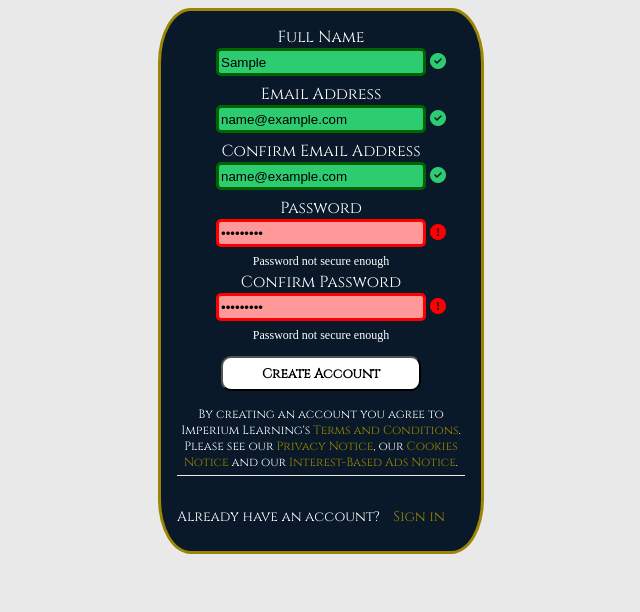
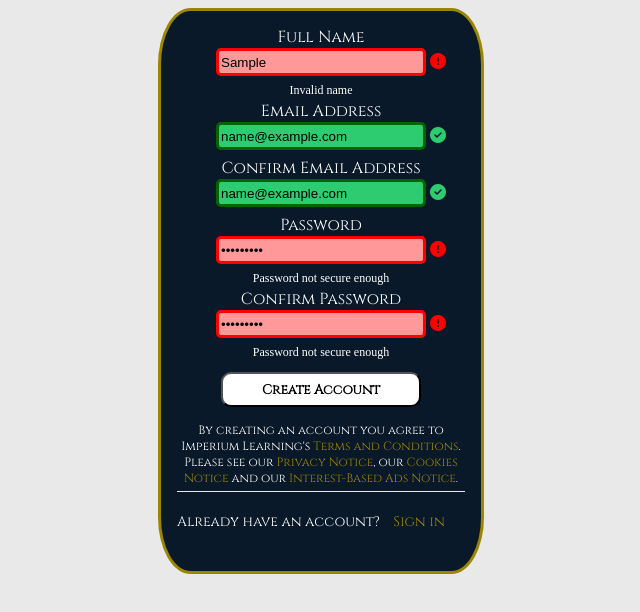
Before and after one commit to jamesthompson02/form-validation-project, a plain HTML site: page signup.html in a window 1280 px wide. Both pictures are taken after typing "Sample", "name@example.com", "name@example.com", "Sample123", "Sample123" into the empty fields and a click on the button "Create Account". Shown: the part 132-744 px from the top of the page, without its empty margins (319-959 px from the left). Drawn offline with Linux system fonts and the light colour scheme.

Commit message:
Removed absolute positioning in CSS file from button and sign up terms. Additionally, added two functions into JS file: regExSpace and regExDot (lines 55 - 84).Then added results of these two functions into checkInputs function to tighten up the validation criteria of my form

```diff
--- a/main.js
+++ b/main.js
@@ -19,8 +19,8 @@ const capital_validation = /[A-Z]/
 const lower_validation = /[a-z]/
 const special_validation = /[`!@#$%^&*()_+\-=\[\]{};':"\\|,.<>\/?~]/
 const number_validation = /[0-9]/
-
-
+const dot_validation = /\./
+const space_validation = /\ /
 
 
 function regExName(x) {
@@ -51,6 +51,36 @@ function regExNumber(x) {
 function eightLength(x) {
     return x.length >= 8;
 }
+
+function regExDot(x) {
+    const parameter_value = x.split('@');
+    const parameter_value2 = parameter_value[parameter_value.length - 1];
+    const number_of_dots = (parameter_value2.match(/\./g) || []).length;
+    if (dot_validation.test(parameter_value2) == true && number_of_dots == 1 && parameter_value2[parameter_value2.length - 1] != '.') {
+        return true;
+    } else {
+        return false;
+    }
+}
+
+function regExSpace(x) {
+    if (space_validation.test(x) == false) {
+        return false
+    }
+    const test_string = x;
+    let test_string2 = test_string.split(' ');
+    test_string2 = test_string2.filter(word => word !== '');
+    if (test_string2.length < 2) {
+        return false;
+    }
+    test_string2 = test_string2.filter(word => capital_validation.test(word[0]));
+    if (test_string2.length < 2) {
+        return false;
+    } else {
+        return true;
+    }
+}
+
 
 function checkInputs() {
     for (let each of inputs) {
@@ -115,8 +145,9 @@ function checkInputs() {
     }
     for (let each of inputs) {
         if (each == full_name && full_name.classList.contains('error') == false) {
-            let test_result = regExName(full_name.value);
-            if (test_result == false) {
+            let test_result1 = regExName(full_name.value);
+            let test_result2 = regExSpace(full_name.value);
+            if (test_result1 == false || test_result2 == false) {
                 full_name.classList.remove('success');
                 ticks[inputs.indexOf(full_name)].style.display = 'none';
                 full_name.classList.add('error');
@@ -126,8 +157,9 @@ function checkInputs() {
             }
         }
         if (each == email_address && email_address.classList.contains('error') == false) {
-            let test_result = regExEmail(email_address.value);
-            if (test_result == false) {
+            let test_result1 = regExEmail(email_address.value);
+            let test_result2 = regExDot(email_address.value);
+            if (test_result1 == false || test_result2 == false) {
                 email_address.classList.remove('success');
                 ticks[inputs.indexOf(email_address)].style.display = 'none';
                 email_address.classList.add('error');
@@ -137,8 +169,9 @@ function checkInputs() {
             }
         }
         if (each == confirm_email_address && confirm_email_address.classList.contains('error') == false) {
-            let test_result = regExEmail(confirm_email_address.value);
-            if (test_result == false) {
+            let test_result1 = regExEmail(confirm_email_address.value);
+            let test_result2 = regExDot(confirm_email_address.value);
+            if (test_result1 == false || test_result2 == false) {
                 confirm_email_address.classList.remove('success');
                 ticks[inputs.indexOf(confirm_email_address)].style.display = 'none';
                 confirm_email_address.classList.add('error');
--- a/style.css
+++ b/style.css
@@ -4,6 +4,7 @@
 @media screen and (min-width: 0px) {
     body {
         margin: 0px;
+        background-color: #e9e9e9;
     }
     :root {
         --green: #2ecc71;
@@ -108,8 +109,8 @@
         background-color: white;
         border-radius: 10px;
         font-family: 'Cinzel';
-        position: absolute;
-        bottom: 150px;
+        /* position: absolute;
+        bottom: 150px; */
         margin-top: 10px;
     }
 
@@ -129,8 +130,8 @@
         text-align: center;
         border-bottom: 1px solid #e9e9e9;
         padding-bottom: 5px;
-        position: absolute;
-        bottom: 75px;
+        /* position: absolute;
+        bottom: 75px; */
     }
     .sign-up-box-terms-of-use a{
         color: rgba(154,134,2,255);
@@ -143,9 +144,10 @@
         font-family: 'Cinzel';
         font-size: 14px;
         width: 90%;
-        margin-top: 30px;
-        position: absolute;
-        bottom: 25px;
+        margin-top: 20px;
+        margin-bottom: 20px;
+        /* position: absolute;
+        bottom: 25px; */
     }
     .already-have-an-account a{
         margin-left: 10px;
```
